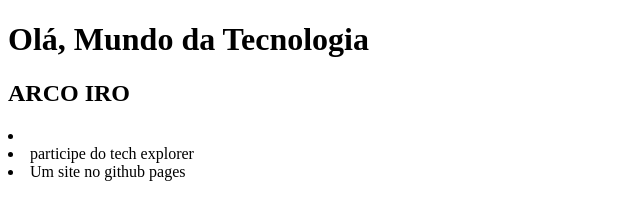
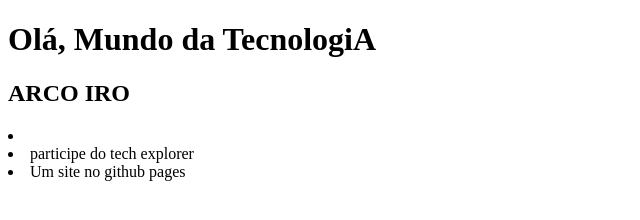
Before and after one commit to jhonyfsf/jhonyfsf.github.io, a plain HTML site: page index.html in a window 1280 px wide. Shown: the full height of the page, 0-640 px from the left. Drawn offline with Linux system fonts and the light colour scheme.

Commit message:
Update index.html

```diff
--- a/index.html
+++ b/index.html
@@ -4,7 +4,7 @@
  <title>Meu Titulo</title>
 </head>
 <body>
- <h1>Olá, Mundo da Tecnologia</h1>
+ <h1>Olá, Mundo da TecnologiA</h1>
  <h2>ARCO IRO</h2>
 <li>
   <li>participe do tech explorer</li>
```
